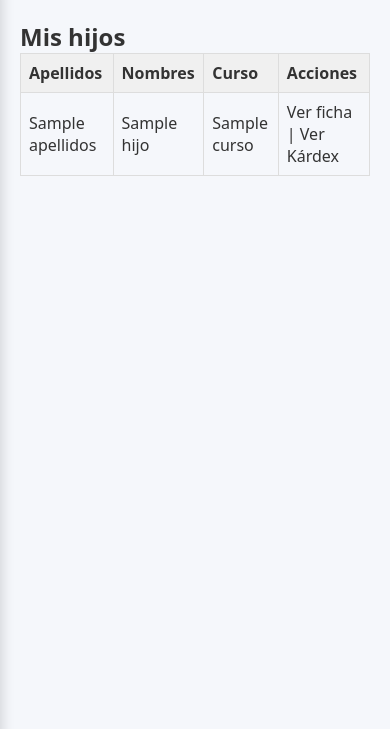
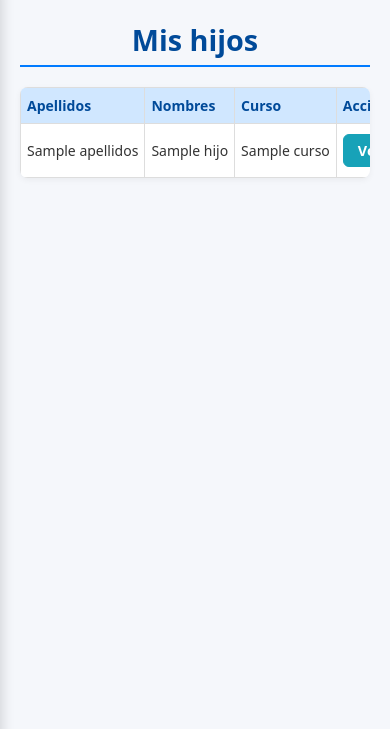
Before and after one commit to denilsaa/UNIDAD-EDUCATIVA-LA-PAZ-A-, a Django app: template apps/estudiantes/templates/estudiantes/mis_hijos.html in a window 390 px wide. Shown: the part 71-800 px from the top of the page. Run offline with Django 3.2, Linux system fonts and the light colour scheme; the template is opened without the code that fills it: most values are stand-ins (such as "Sample title", 1, 10 or a date in 2020).

Commit message:
Dashboard del Padre, Seccion Mis Hijos - Diseño Basico, tabla responsiva

```diff
--- a/apps/cuentas/templates/dashboard/padre_dashboard.html
+++ b/apps/cuentas/templates/dashboard/padre_dashboard.html
@@ -10,7 +10,7 @@
 {% block content %}
 <div class="dashboard-header">
   <h2>Bienvenido, {{ user.first_name }}!</h2>
-  <p>Explora las secciones para ver calificaciones, citaciones y más.</p>
+  <p>Explora las secciones para ver Citaciones, Asistencias y más.</p>
 </div>
 
 <div class="dashboard-cards">
--- /dev/null
+++ b/apps/estudiantes/static/estudiantes/css/mis_hijos.css
@@ -0,0 +1,139 @@
+/* ================== TITULO ================== */
+h2 {
+  color: #004a99;
+  text-align: center;
+  margin-bottom: 20px;
+  border-bottom: 2px solid #007bff;
+  padding-bottom: 6px;
+  font-size: 1.8rem;
+}
+/* ================== BOTONES DE ACCIONES ================== */
+.table-btn {
+  display: inline-block;
+  padding: 6px 14px;
+  margin: 2px 4px 2px 0;
+  border-radius: 6px;
+  font-size: 0.9rem;
+  font-weight: 600;
+  text-align: center;
+  text-decoration: none;
+  border: 1px solid transparent;
+  transition: all 0.2s ease;
+}
+
+/* Botón Ver ficha */
+.table-btn-ficha {
+  background-color: #17a2b8;
+  color: #fff;
+  border-color: #17a2b8;
+}
+
+.table-btn-ficha:hover {
+  background-color: #0d6771;
+  border-color: #0d6771;
+  transform: translateY(-2px);
+}
+
+/* Botón Ver Kárdex */
+.table-btn-kardex {
+  background-color: #007bff;
+  color: #fff;
+  border-color: #007bff;
+}
+
+.table-btn-kardex:hover {
+  background-color: #004a99;
+  border-color: #004a99;
+  transform: translateY(-2px);
+}
+
+/* ================== TABLA ================== */
+table {
+  width: 100%;
+  border-collapse: collapse;
+  background-color: #fff;
+  box-shadow: 0 2px 6px rgba(0,0,0,0.05);
+  border-radius: 8px;
+  overflow: hidden;
+  margin-bottom: 20px;
+}
+
+th, td {
+  padding: 12px 10px;
+  border: 1px solid #ddd;
+  text-align: left;
+  vertical-align: middle;
+  white-space: nowrap;
+}
+
+thead th {
+  background-color: #d0e7ff;
+  color: #004a99;
+  font-weight: 600;
+}
+
+tbody tr:nth-child(even) {
+  background-color: #f6f9ff;
+}
+
+tbody tr:hover {
+  background-color: #dbe7ff;
+  transition: background-color 0.2s ease;
+}
+
+/* ================== LINKS / BOTONES DENTRO DE TABLA ================== */
+table a {
+  display: inline-block;
+  padding: 4px 10px;
+  margin: 2px 2px 2px 0;
+  border-radius: 6px;
+  font-size: 0.875rem;
+  font-weight: 500;
+  text-align: center;
+  text-decoration: none;
+  border: 1px solid transparent;
+  transition: all 0.2s ease;
+}
+
+/* Ver ficha */
+table a[href*="hijo_detalle"] {
+  background-color: #17a2b8;
+  color: #fff;
+  border-color: #17a2b8;
+}
+
+table a[href*="hijo_detalle"]:hover {
+  background-color: #0d6771;
+  border-color: #0d6771;
+  transform: translateY(-1px);
+}
+
+/* Ver Kárdex */
+table a[href*="kardex_listar"] {
+  background-color: #007bff;
+  color: #fff;
+  border-color: #007bff;
+}
+
+table a[href*="kardex_listar"]:hover {
+  background-color: #004a99;
+  border-color: #004a99;
+  transform: translateY(-1px);
+}
+
+/* ================== RESPONSIVE ================== */
+@media (max-width: 900px) {
+  table, th, td {
+    font-size: 0.875rem;
+  }
+
+  th, td {
+    padding: 8px 6px;
+  }
+
+  table {
+    display: block;
+    overflow-x: auto;
+    white-space: nowrap;
+  }
+}
--- a/apps/estudiantes/templates/estudiantes/mis_hijos.html
+++ b/apps/estudiantes/templates/estudiantes/mis_hijos.html
@@ -1,5 +1,11 @@
 {% extends "layout/base_dashboard.html" %}
+{% load static %}
+
 {% block title %}Mis hijos{% endblock %}
+
+{% block extra_css %}
+<link rel="stylesheet" href="{% static 'estudiantes/css/mis_hijos.css' %}">
+{% endblock %}
 
 {% block content %}
 <h2>Mis hijos</h2>
@@ -20,8 +26,8 @@
       <td>{{ e.nombres }}</td>
       <td>{{ e.curso }}</td>
       <td>
-        <a href="{% url 'estudiantes:hijo_detalle' e.id %}">Ver ficha</a> |
-        <a href="{% url 'estudiantes:kardex_listar' e.id %}">Ver Kárdex</a>
+        <a href="{% url 'estudiantes:hijo_detalle' e.id %}" class="table-btn table-btn-ficha">Ver ficha</a>
+        <a href="{% url 'estudiantes:kardex_listar' e.id %}" class="table-btn table-btn-kardex">Ver Kárdex</a>
         {# FUTURO: <a href="{% url 'asistencia:por_estudiante' e.id %}">Ver asistencia</a> #}
       </td>
     </tr>
```
